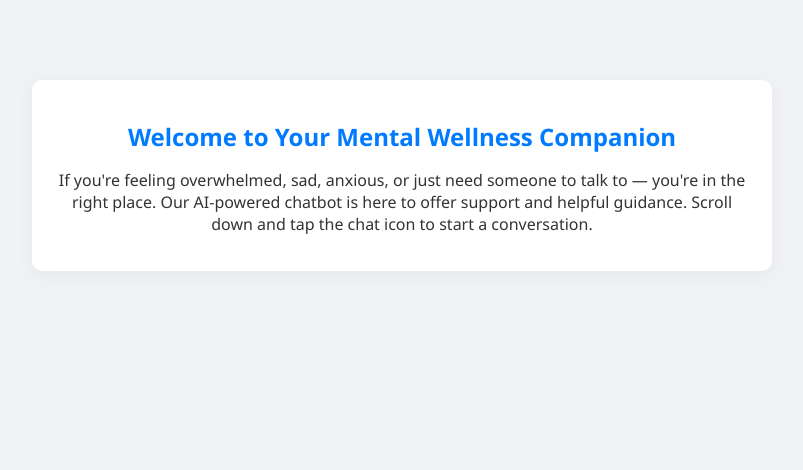
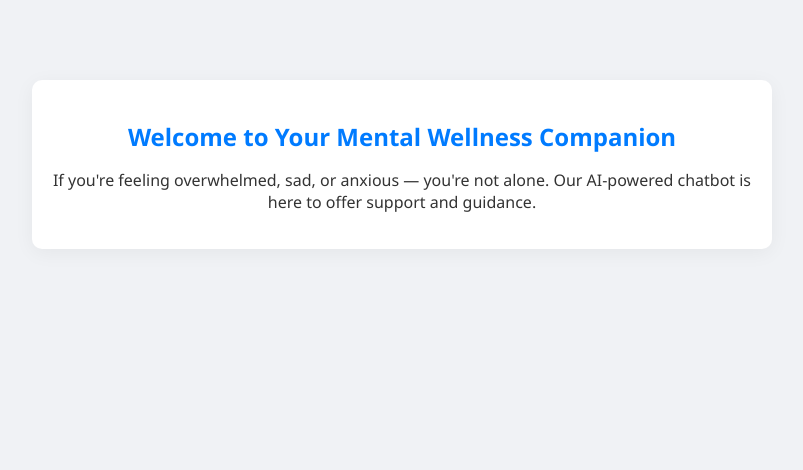
Before and after one commit to Akila-Sivashanmugam/Chatbot, a Flask app: page / in a window 1280 px wide. Shown: the top 470 px of the page, without its empty margins (238-1041 px from the left). Run offline with Flask 3, Linux system fonts and the light colour scheme.

Commit message:
Update index.html

```diff
--- a/templates/index.html
+++ b/templates/index.html
@@ -7,16 +7,19 @@
 </head>
 <body>
 
-    <!-- Page Introduction -->
+    <!-- Introduction -->
     <section class="intro">
         <h1>Welcome to Your Mental Wellness Companion</h1>
-        <p>If you're feeling overwhelmed, sad, anxious, or just need someone to talk to — you're in the right place. Our AI-powered chatbot is here to offer support and helpful guidance. Scroll down and tap the chat icon to start a conversation.</p>
+        <p>
+            If you're feeling overwhelmed, sad, or anxious — you're not alone.
+            Our AI-powered chatbot is here to offer support and guidance.
+        </p>
     </section>
 
-    <!-- Chat Icon and Message -->
+    <!-- Chat Icon + Bubble Message -->
     <div class="chat-icon-wrapper">
         <div class="chat-icon" onclick="toggleChat()">
-            <img src="{{ url_for('static', filename='Chatbot.png') }}" alt="Chatbot Icon">
+            <img src="{{ url_for('static', filename='chatbot.png') }}" alt="Chatbot Icon">
         </div>
         <div class="chat-bubble" id="chatBubble">
             💬 Consult me for any mental issue
@@ -32,17 +35,17 @@
         <div class="chat-body" id="chatBox"></div>
         <form id="chatForm" class="chat-form">
             <input type="text" id="userInput" placeholder="Type how you're feeling..." required>
-            <button type="submit">Send</button>
+            <button type="submit">➤</button>
         </form>
     </div>
 
-    <!-- JavaScript -->
+    <!-- Script -->
     <script>
         window.onload = function () {
             setTimeout(() => {
                 const bubble = document.getElementById("chatBubble");
-                if (bubble) bubble.style.display = "none";
-            }, 5000);
+                if (bubble) bubble.style.opacity = 0;
+            }, 3000);
         };
 
         function toggleChat() {
@@ -72,7 +75,7 @@
             const chatBox = document.getElementById("chatBox");
             const msgDiv = document.createElement("div");
             msgDiv.className = sender === "You" ? "user-msg" : "bot-msg";
-            msgDiv.innerHTML = `<strong>${sender}:</strong> ${text}`;
+            msgDiv.innerHTML = `<span>${text}</span>`;
             chatBox.appendChild(msgDiv);
             chatBox.scrollTop = chatBox.scrollHeight;
         }
```
